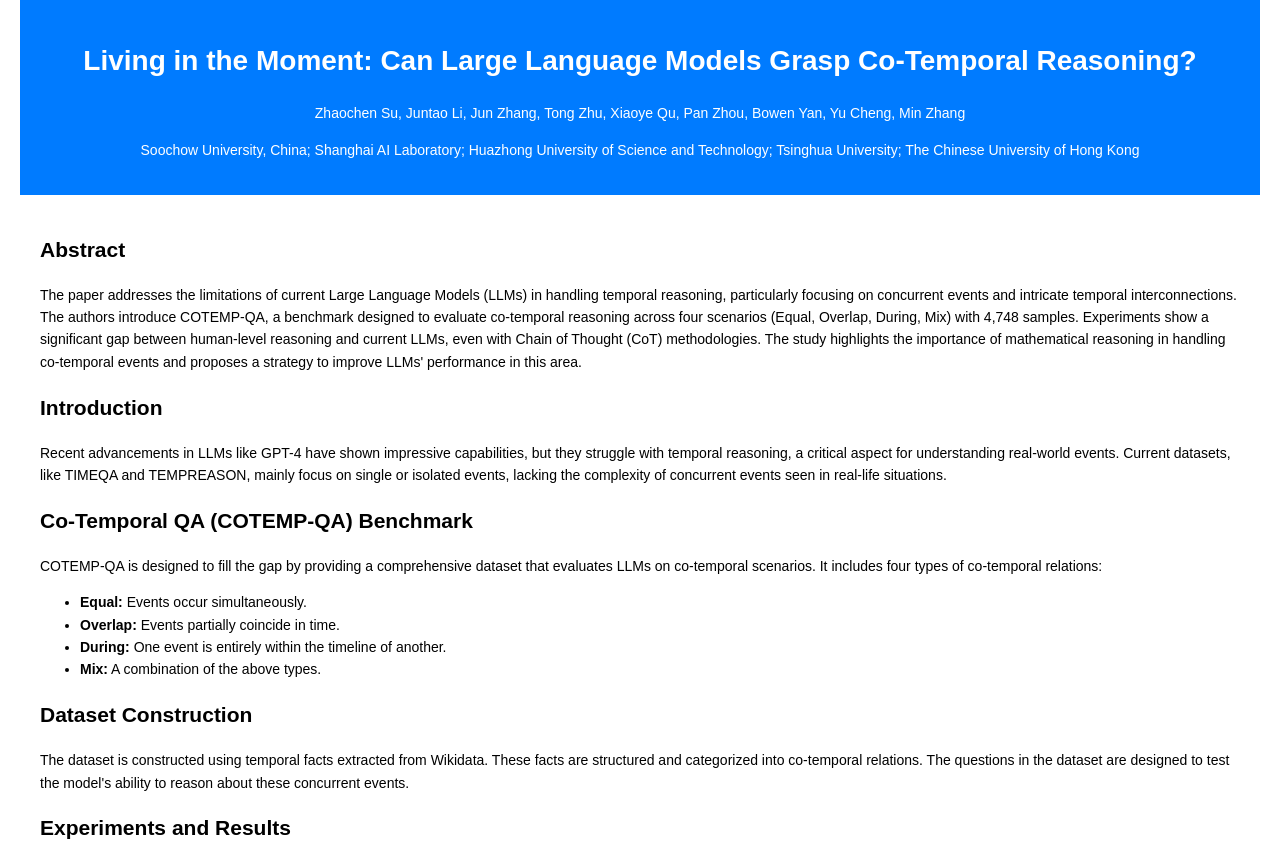
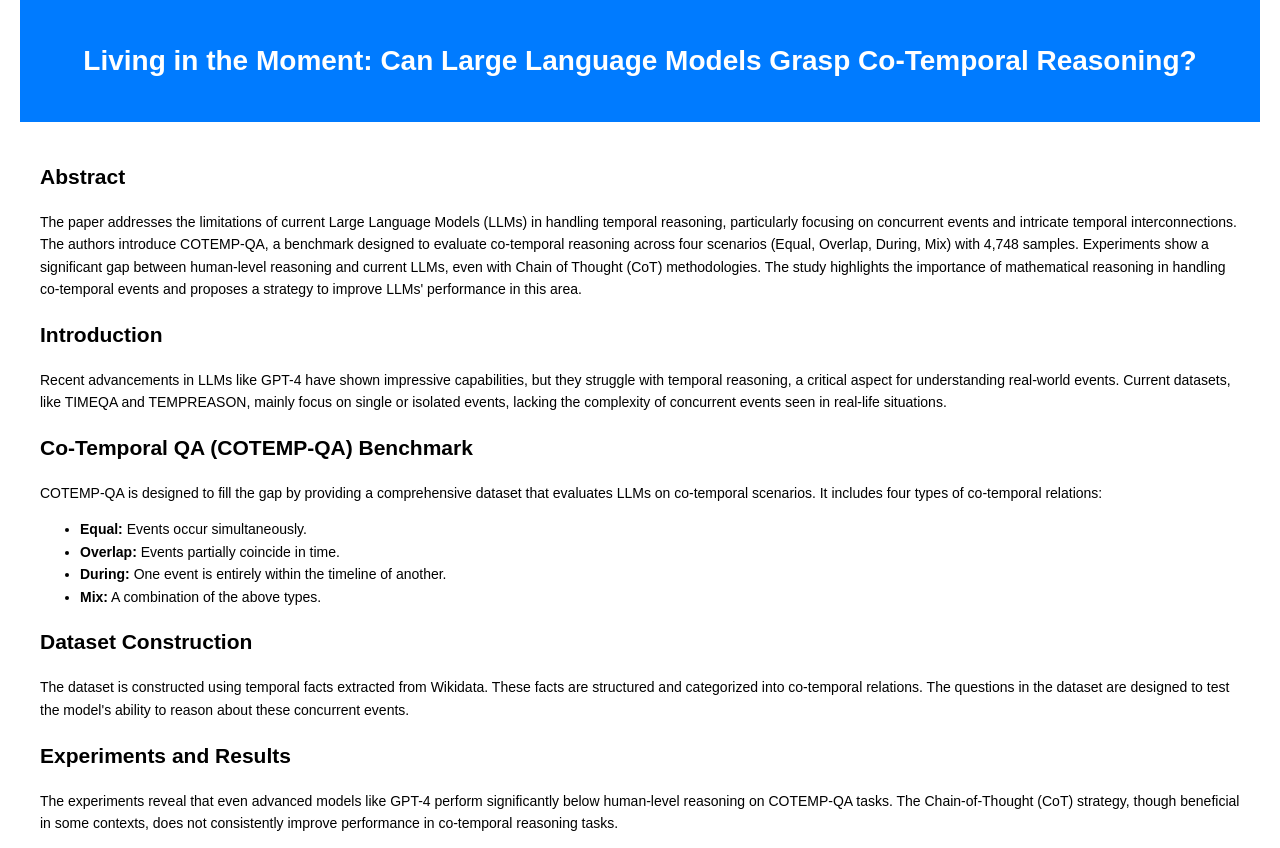
Before and after one commit to LasRuinasCirculares/Cotempqa.github.io, a plain HTML site: page index.html in a window 1280 px wide. Shown: the top 848 px of the page. Drawn offline with Linux system fonts and the light colour scheme.

Commit message:
Update index.html

```diff
--- a/index.html
+++ b/index.html
@@ -26,8 +26,6 @@
 <body>
     <div class="header">
         <h1>Living in the Moment: Can Large Language Models Grasp Co-Temporal Reasoning?</h1>
-        <p>Zhaochen Su, Juntao Li, Jun Zhang, Tong Zhu, Xiaoye Qu, Pan Zhou, Bowen Yan, Yu Cheng, Min Zhang</p>
-        <p>Soochow University, China; Shanghai AI Laboratory; Huazhong University of Science and Technology; Tsinghua University; The Chinese University of Hong Kong</p>
     </div>
     <div class="container">
         <h2>Abstract</h2>
```
